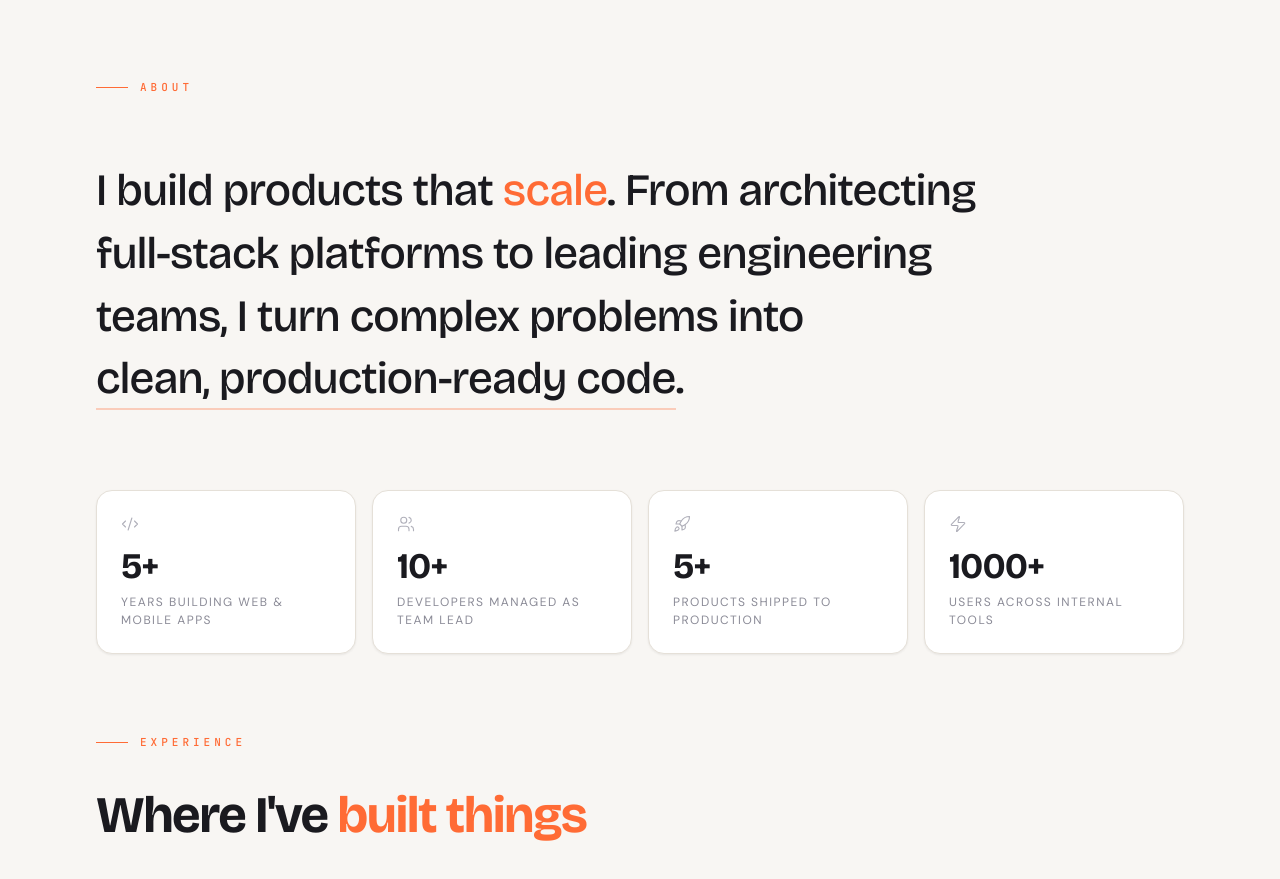
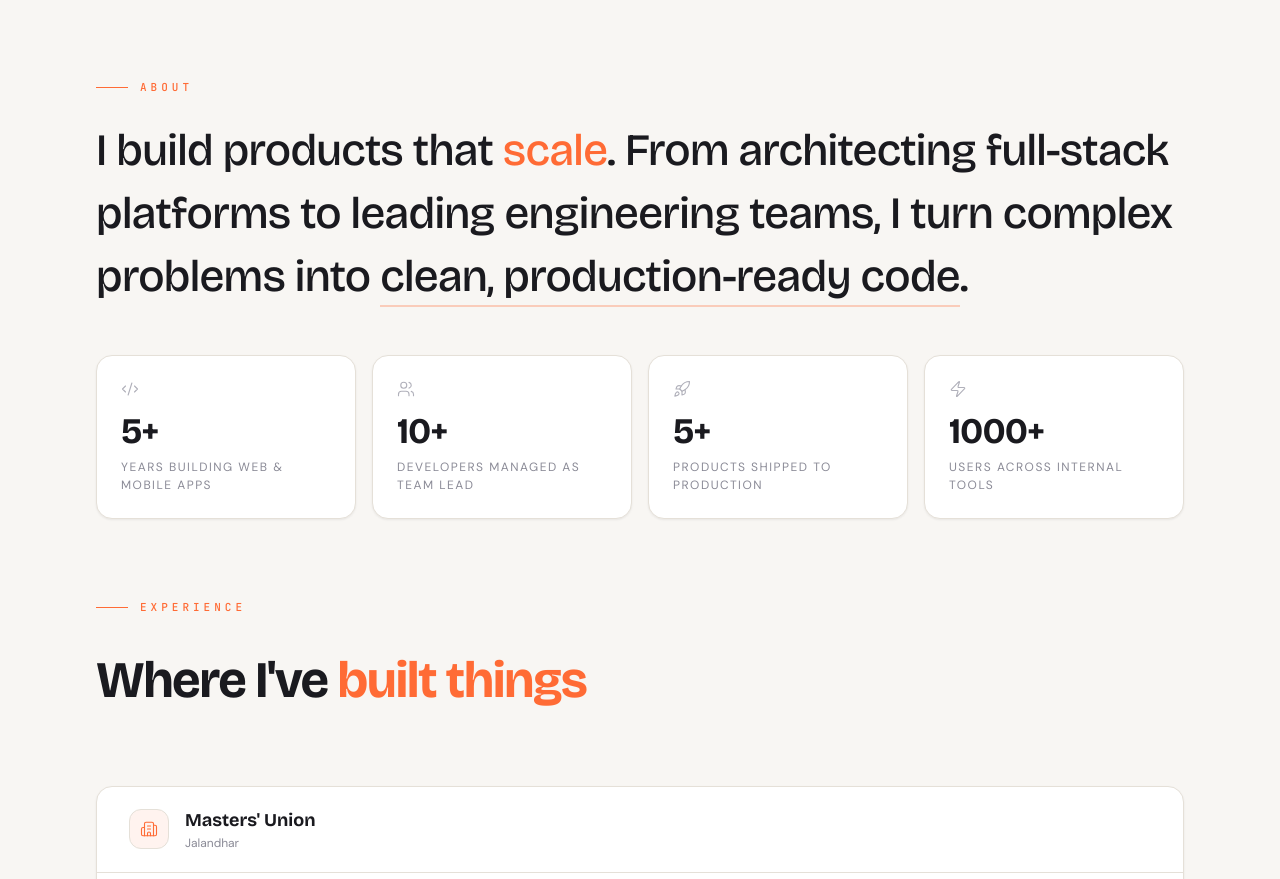
Before and after one commit to babbaranish/babbaranish.github.io, a Next.js app: page / in a window 1280 px wide. Shown: the part 1562-2441 px from the top of the page. Built offline with nearby package versions, Linux system fonts and the light colour scheme.

Commit message:
fix: widen about text, reduce section spacing

```diff
--- a/src/components/About.tsx
+++ b/src/components/About.tsx
@@ -18,7 +18,7 @@ export default function About() {
         initial={{ opacity: 0, x: -20 }}
         whileInView={{ opacity: 1, x: 0 }}
         viewport={{ once: true }}
-        className="flex items-center gap-3 mb-16"
+        className="flex items-center gap-3 mb-6"
       >
         <div className="h-[1px] w-8" style={{ background: "var(--accent)" }} />
         <span
@@ -35,7 +35,7 @@ export default function About() {
         whileInView={{ opacity: 1, y: 0 }}
         viewport={{ once: true }}
         transition={{ duration: 0.8, ease: [0.22, 1, 0.36, 1] }}
-        className="text-[clamp(1.6rem,3.5vw,2.8rem)] leading-[1.4] font-medium tracking-[-0.015em] max-w-4xl"
+        className="text-[clamp(1.6rem,3.5vw,2.8rem)] leading-[1.4] font-medium tracking-[-0.015em] max-w-6xl"
         style={{ fontFamily: "var(--font-display)", color: "var(--text-primary)" }}
       >
         I build products that{" "}
@@ -49,7 +49,7 @@ export default function About() {
       </motion.p>
 
       {/* Stats grid */}
-      <div className="mt-20 grid grid-cols-2 md:grid-cols-4 gap-4">
+      <div className="mt-12 grid grid-cols-2 md:grid-cols-4 gap-4">
         {stats.map((stat, i) => {
           const Icon = stat.icon;
           return (
```
